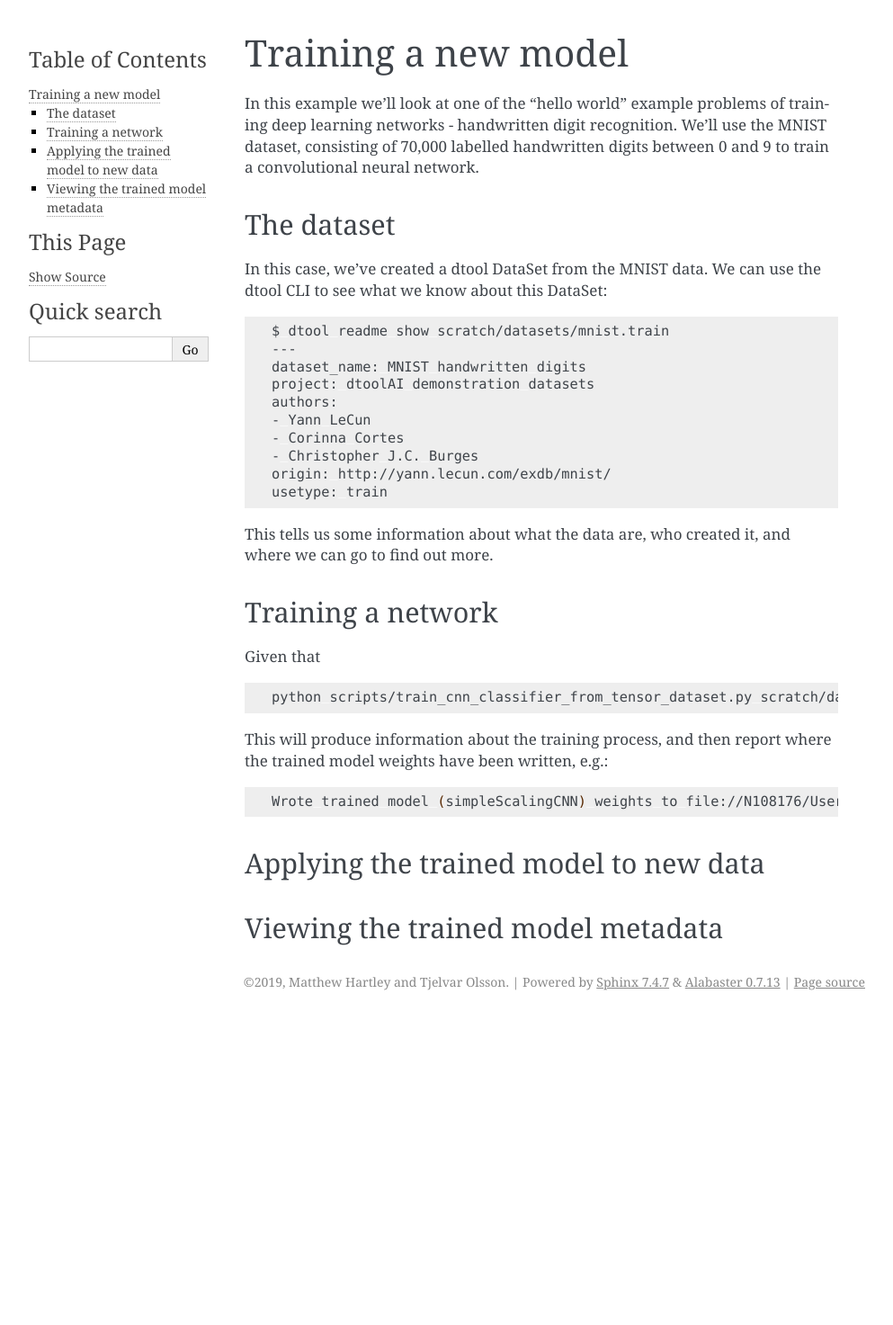
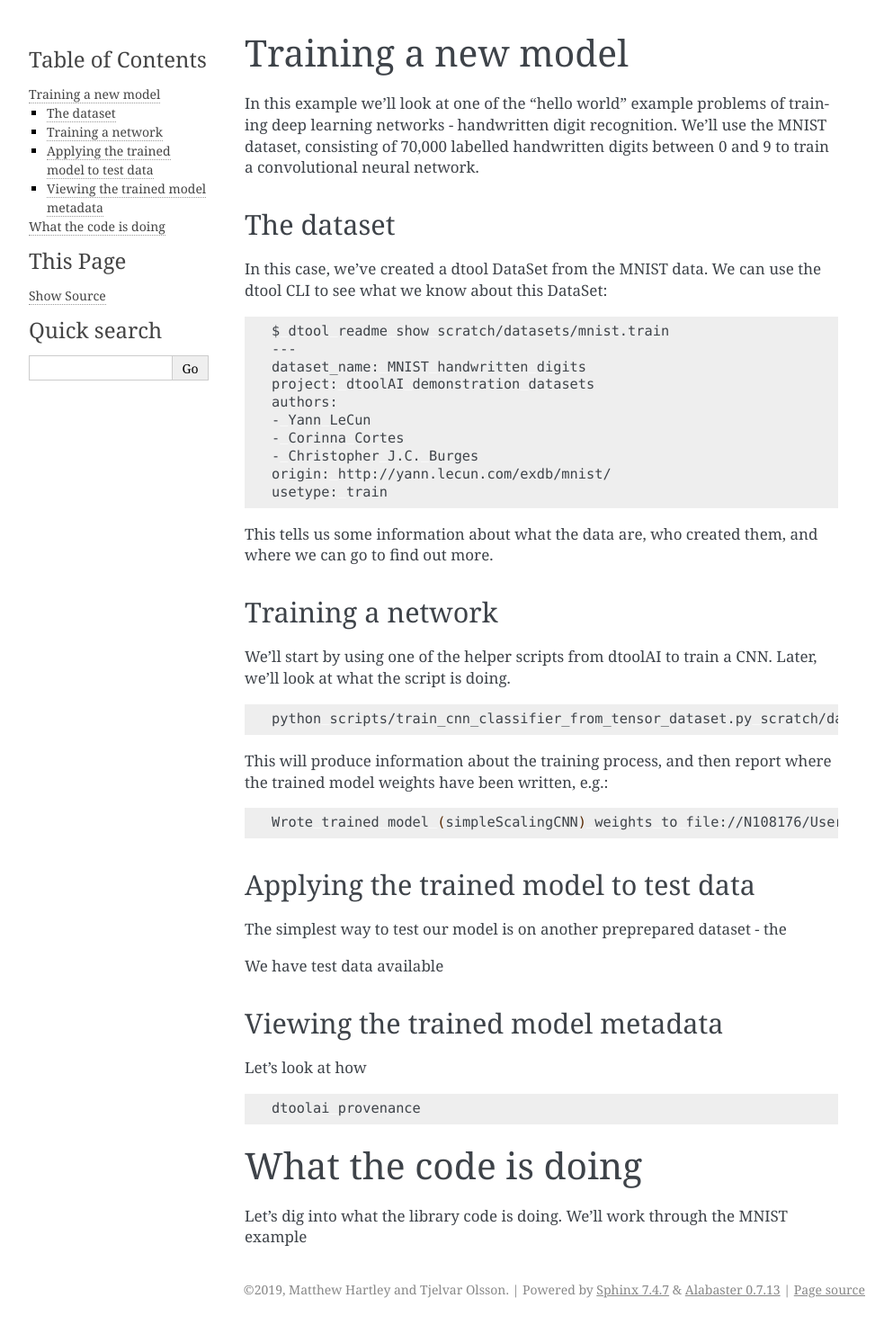
Before and after one commit to JIC-CSB/dtoolai, a Sphinx documentation site: the page built from docs/source/training.rst, in a window 1280 px wide. Shown: the whole page at 90% size, without its empty margins (148-1141 px from the left). Built offline with Sphinx 7.4.7, drawn with Linux system fonts in a browser that asks for light colours; before the commit the page ends 1131 px from its top, so only the background shows below that.

Commit message:
Update documentation

```diff
--- a/docs/source/training.rst
+++ b/docs/source/training.rst
@@ -25,13 +25,14 @@ dtool CLI to see what we know about this DataSet:
     origin: http://yann.lecun.com/exdb/mnist/
     usetype: train
 
-This tells us some information about what the data are, who created it, and
+This tells us some information about what the data are, who created them, and
 where we can go to find out more.
 
 Training a network
 ~~~~~~~~~~~~~~~~~~
 
-Given that
+We'll start by using one of the helper scripts from dtoolAI to train a CNN.
+Later, we'll look at what the script is doing.
 
 .. code-block:: bash
 
@@ -44,9 +45,25 @@ the trained model weights have been written, e.g.:
 
     Wrote trained model (simpleScalingCNN) weights to file://N108176/Users/hartleym/projects/ai/dtoolai-p/scratch/wipeme
 
-Applying the trained model to new data
-~~~~~~~~~~~~~~~~~~~~~~~~~~~~~~~~~~~~~~
+Applying the trained model to test data
+~~~~~~~~~~~~~~~~~~~~~~~~~~~~~~~~~~~~~~~
 
+The simplest way to test our model is on another preprepared dataset - the
+
+We have test data available
 
 Viewing the trained model metadata
 ~~~~~~~~~~~~~~~~~~~~~~~~~~~~~~~~~~
+
+Let's look at how
+
+.. code-block:: bash
+
+    dtoolai provenance
+
+
+What the code is doing
+----------------------
+
+Let's dig into what the library code is doing. We'll work through the MNIST
+example
```
